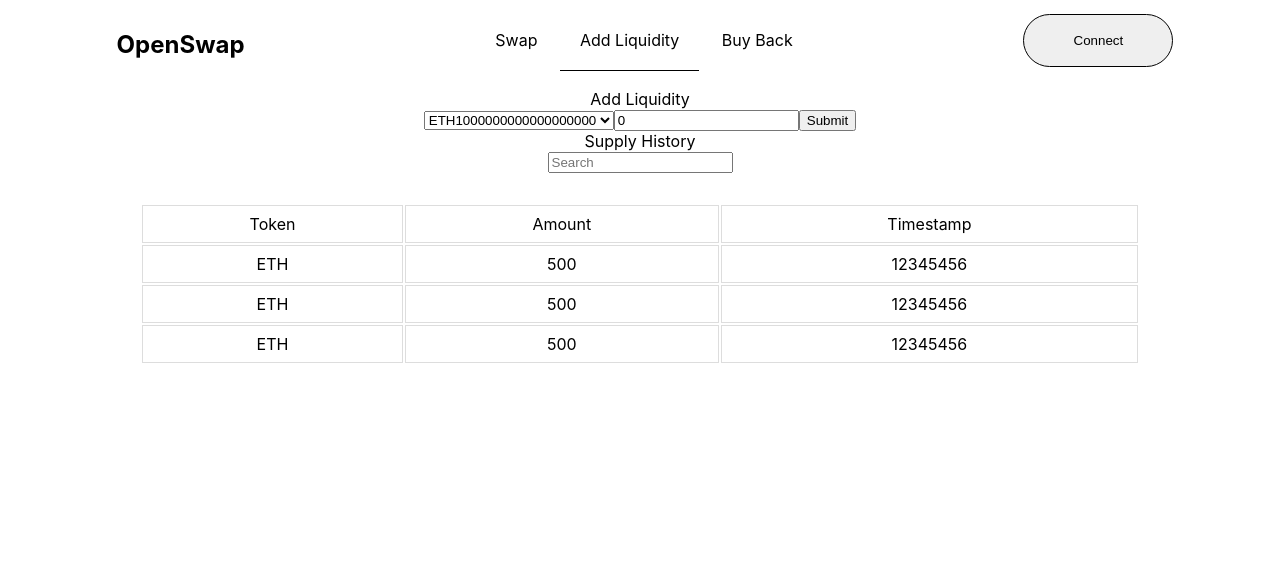
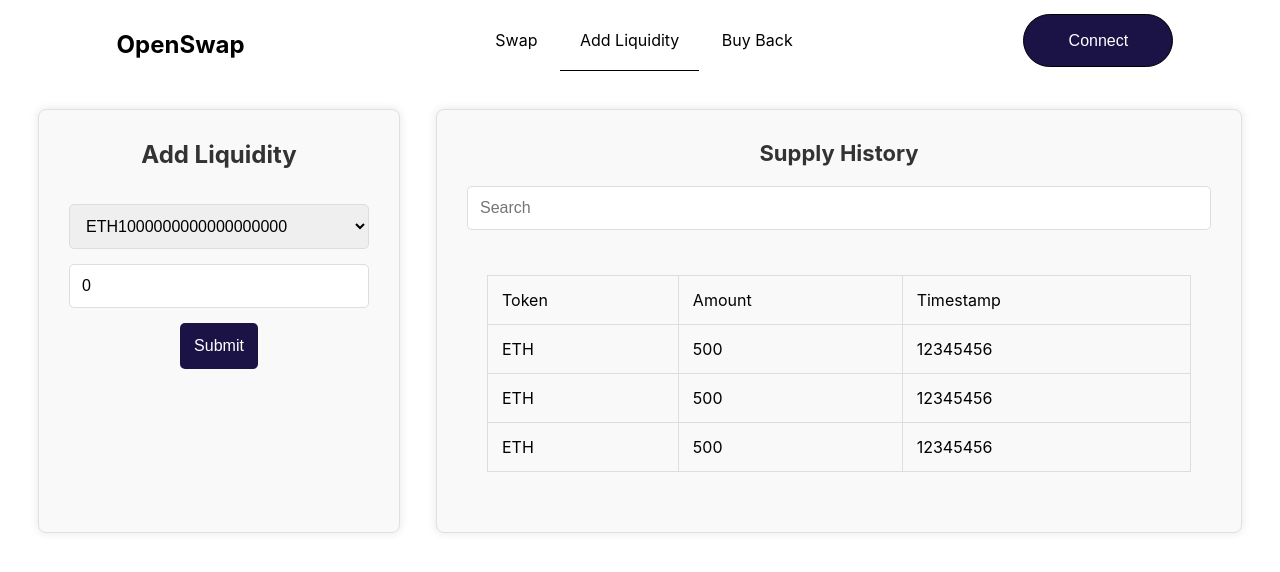
Before and after one commit to Sufiyan-dev/cc-defi-frontend, a React (Create React App) app: page /Addliquidty in a window 1280 px wide. Shown: the top 572 px of the page. Built offline with nearby package versions, Linux system fonts and the light colour scheme.

Commit message:
uupdated css

```diff
--- a/src/Components/AddLiquidity.css
+++ b/src/Components/AddLiquidity.css
@@ -1,18 +1,117 @@
-.histroy-table {
-    display: flex;
-    align-items: center;
-    justify-content: center;
+/* AddLiquidity.css */
+
+.addliquidity-main {
+  display: flex;
+  justify-content: space-around;
+  padding: 20px;
 }
 
-table {
-    width: 1000px;
-    margin: 30px 20px;
-    /* border-spacing: 0px; */
+.addliquidty-wrapper {
+  background-color: #f9f9f9;
+  border: 1px solid #e0e0e0;
+  border-radius: 8px;
+  box-shadow: 0 0 10px rgba(0, 0, 0, 0.1);
+  padding: 30px;
+  width: 300px;
 }
 
- th, td {
-    border: 1px solid #ddd;
-  padding: 8px;
+.title {
+  font-size: 24px;
+  font-weight: bold;
+  color: #333;
+  text-align: center;
+  margin-bottom: 20px;
 }
 
-tr:hover {background-color: #ddd;}
+.token-dropdown {
+  display: flex;
+  flex-direction: column;
+  align-items: center;
+}
+
+input.input-balance {
+  width: 100%;
+  padding: 12px;
+  font-size: 16px;
+  margin-top: 15px;
+  border: 1px solid #ddd;
+  border-radius: 5px;
+  box-sizing: border-box;
+}
+
+select {
+  width: 100%;
+  padding: 12px;
+  font-size: 16px;
+  margin-top: 15px;
+  border: 1px solid #ddd;
+  border-radius: 5px;
+  box-sizing: border-box;
+}
+
+button.submit-btn {
+  background-color: #1B1246;
+  color: white;
+  padding: 14px;
+  border: none;
+  border-radius: 5px;
+  cursor: pointer;
+  font-size: 16px;
+  margin-top: 15px;
+  transition: background-color 0.3s ease;
+}
+
+button.submit-btn:hover {
+  background-color: #1B1246;
+}
+
+.history-main {
+  background-color: #f9f9f9;
+  border: 1px solid #e0e0e0;
+  border-radius: 8px;
+  box-shadow: 0 0 10px rgba(0, 0, 0, 0.1);
+  padding: 30px;
+  width: 60%;
+}
+
+.histroy-title {
+  font-size: 22px;
+  font-weight: bold;
+  color: #333;
+  text-align: center;
+  margin-bottom: 20px;
+}
+
+.history-search {
+  margin-bottom: 15px;
+}
+
+.history-search input {
+  width: 100%;
+  padding: 12px;
+  font-size: 16px;
+  border: 1px solid #ddd;
+  border-radius: 5px;
+  box-sizing: border-box;
+}
+
+.histroy-table {
+  overflow-x: auto;
+}
+
+.histroy-table table {
+  width: 100%;
+  border-collapse: collapse;
+}
+
+.histroy-table table th,
+.histroy-table table td {
+  border: 1px solid #ddd;
+  padding: 14px;
+  text-align: left;
+}
+
+.histroy-table table th {
+  background-color: #f2f2f2;
+  font-weight: bold;
+}
--- a/src/Components/BuyBack.css
+++ b/src/Components/BuyBack.css
@@ -0,0 +1,52 @@
+/* BuyBack.css */
+
+.buyback-main {
+    display: flex;
+    justify-content: center;
+    padding: 20px;
+  }
+
+  .buyback-wrapper {
+    background-color: #f9f9f9;
+    border: 1px solid #e0e0e0;
+    border-radius: 8px;
+    box-shadow: 0 0 10px rgba(0, 0, 0, 0.1);
+    padding: 30px;
+    width: 300px;
+  }
+
+  .buyback-title {
+    font-size: 24px;
+    font-weight: bold;
+    color: #333;
+    text-align: center;
+    margin-bottom: 20px;
+  }
+
+  .buyback-dropdown {
+    display: flex;
+    flex-direction: column;
+    align-items: center;
+  }
+
+  .buyback-btn {
+    background-color: #1B1246;
+    color: white;
+    padding: 14px;
+    border: none;
+    border-radius: 5px;
+    cursor: pointer;
+    font-size: 16px;
+    margin-top: 15px;
+    transition: background-color 0.3s ease;
+  }
+
+  .buyback-btn:hover {
+    background-color: #1B1246;
+  }
+
+  .buyback-error {
+    margin-top: 15px;
+    color: red;
+    text-align: center;
+  }
--- a/src/Components/BuyBack.js
+++ b/src/Components/BuyBack.js
@@ -1,11 +1,11 @@
-import React, { useState } from 'react'
-import "./BuyBack.css"
+import React, { useState } from 'react';
+import "./BuyBack.css";
 
 const tokenSample = [
   { token: "0xbkbkjbjkjk", tokenName: "ETH", tokenBalance: 10 ** 18 },
   { token: "0xbkbkjbdfsdjkjk", tokenName: "ETH", tokenBalance: 10 ** 18 },
   { token: "0xbkbkjbjfsdffkjk", tokenName: "ETH", tokenBalance: 10 ** 18 },
-]
+];
 
 const BuyBack = () => {
   const [reserves, setReserves] = useState(tokenSample);
@@ -15,25 +15,27 @@ const BuyBack = () => {
 
   const handleOnSubmit = (e) => {
     e.preventDefault();
-    console.log(selectedToken)
-  }
+    console.log(selectedToken);
+  };
 
   return (
-    <div>
-        <div>Buy Back</div>
-        <div className='error-wrapper'>{error.length > 0 ? error : ""}</div>
-        <div>
+    <div className='buyback-main'>
+      <div className='buyback-wrapper'>
+        <div className='buyback-title'>Buy Back</div>
+        <div className='buyback-error'>{error.length > 0 ? error : ""}</div>
         <form onSubmit={handleOnSubmit}>
+          <div className='buyback-dropdown'>
             <select onChange={(e) => setSelectedToken(e.target.value)}>
               {reserves.length > 0 ? reserves.map((reserve) => (
                 <option value={reserve.token} key={reserve.token}>{reserve.tokenName}</option>
               )) : <div></div>}
             </select>
-                <button className="subit-btn" type='submit'>{qouted ? "Buy" : "Qoute"}</button>
+            <button className="buyback-btn" type='submit'>{qouted ? "Buy" : "Quote"}</button>
+          </div>
         </form>
       </div>
     </div>
-  )
-}
+  );
+};
 
-export default BuyBack
+export default BuyBack;
--- a/src/Components/Swap.css
+++ b/src/Components/Swap.css
@@ -0,0 +1,70 @@
+/* Swap.css */
+
+.swap-main {
+    display: flex;
+    justify-content: center;
+  }
+
+  .swap-wrapper {
+    background-color: #f9f9f9;
+    border: 1px solid #e0e0e0;
+    border-radius: 8px;
+    box-shadow: 0 0 10px rgba(0, 0, 0, 0.1);
+    padding: 30px;
+    width: 300px;
+  }
+
+  .swap-title {
+    font-size: 24px;
+    font-weight: bold;
+    color: #333;
+    text-align: center;
+    margin-bottom: 20px;
+  }
+
+  .swap-tokein,
+  .swap-tokeout,
+  .swap-slippage-wrapper {
+    display: flex;
+    flex-direction: column;
+    align-items: center;
+    margin-bottom: 15px;
+  }
+
+  .tokein-amount,
+  .tokeout-amount,
+  input[type='number'] {
+    width: 100%;
+    padding: 12px;
+    font-size: 16px;
+    margin-top: 15px;
+    border: 1px solid #ddd;
+    border-radius: 5px;
+    box-sizing: border-box;
+  }
+
+  select {
+    width: 100%;
+    padding: 12px;
+    font-size: 16px;
+    margin-top: 15px;
+    border: 1px solid #ddd;
+    border-radius: 5px;
+    box-sizing: border-box;
+  }
+
+  button {
+    background-color: #1B1246;
+    color: white;
+    padding: 14px;
+    border: none;
+    border-radius: 5px;
+    cursor: pointer;
+    font-size: 16px;
+    margin-top: 15px;
+    transition: background-color 0.3s ease;
+  }
+
+  button:hover {
+    background-color: #1B1246;
+  }
```
Lines whose indentation alone changed are shown as unchanged.
